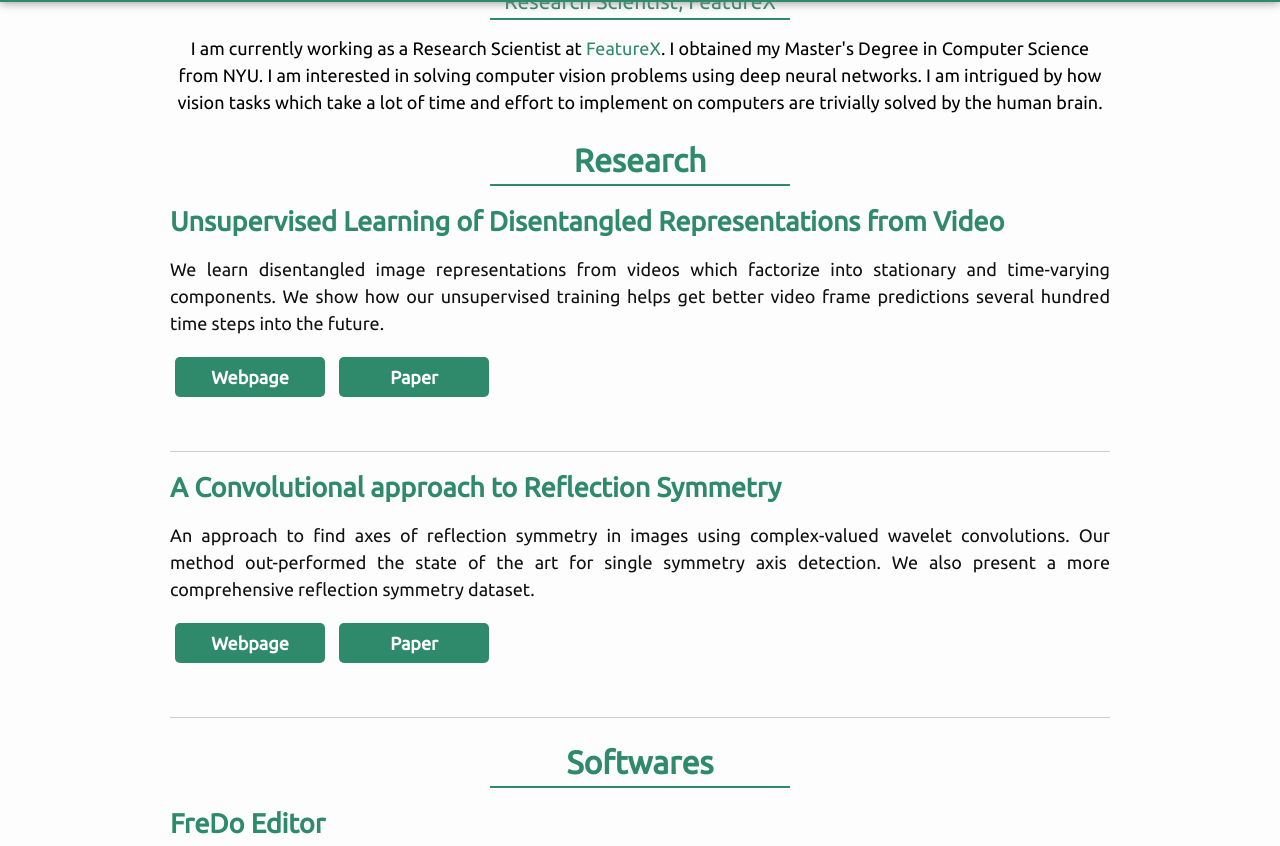
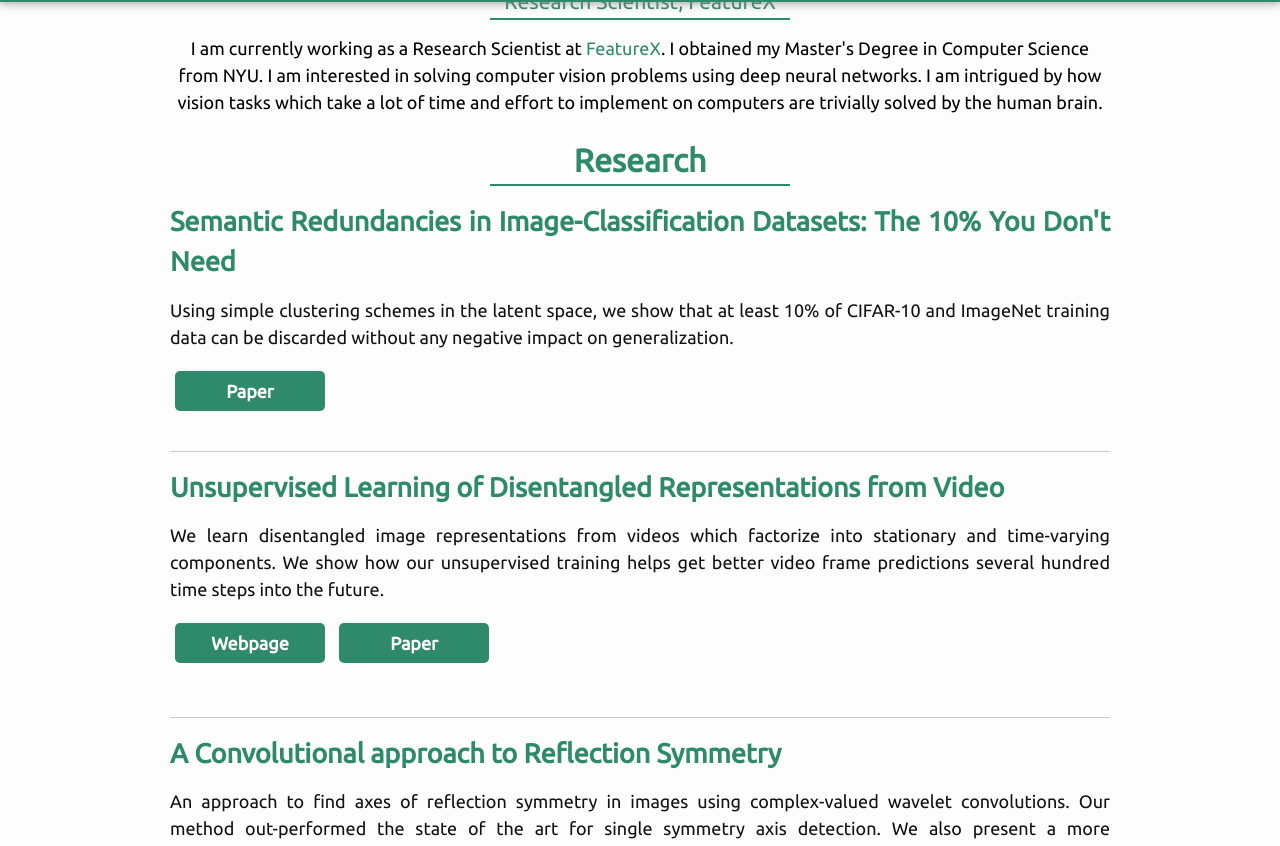
Before and after one commit to vighneshbirodkar/vighneshbirodkar.github.io, a Jekyll site: the page built from index.html, in a window 1280 px wide and 900 px high, scrolled down 410 px, cut to the strip 54-900 px from the top of the window. Built offline with Jekyll 4.4.1, drawn with Linux system fonts in a browser that asks for light colours.

Commit message:
Add semantic redundancy paper

```diff
--- a/index.html
+++ b/index.html
@@ -24,6 +24,19 @@ layout: default
 
   <div class="title" id="research" >
     <h1><strong> Research </strong> <div class="hline" ></div> </h1>
+  </div>
+
+  <div class="project" >
+    <h2> <strong> Semantic Redundancies in Image-Classification Datasets: The 10% You Don't Need
+  </strong>  </h2>
+    <p>
+      Using simple clustering schemes in the latent space, we show that at least 10% of
+      CIFAR-10 and ImageNet training data can be discarded without any negative impact
+      on generalization.
+    </p>
+    <a class="noul" href="https://arxiv.org/abs/1901.11409">
+        <div class="btn-link">Paper</div>
+    </a>
   </div>
 
   <div class="project" >
```
